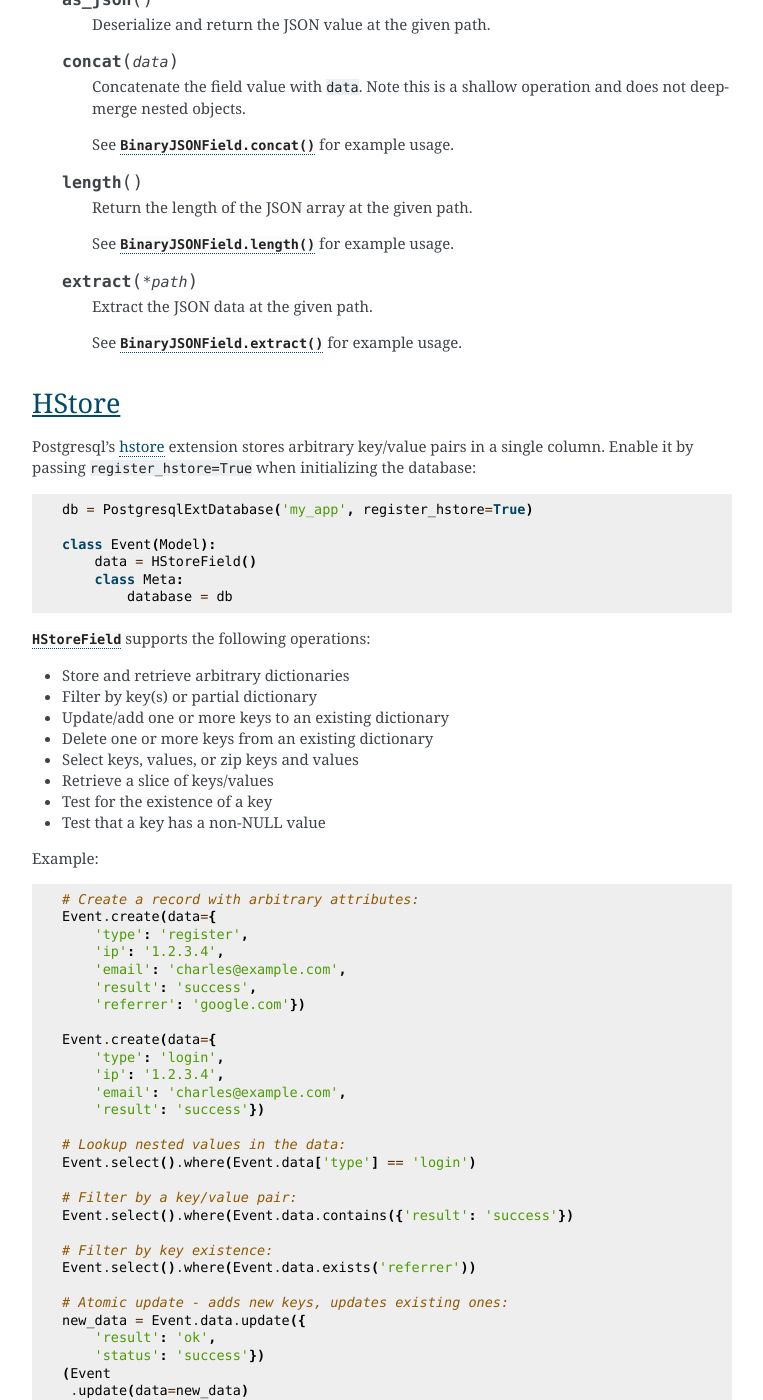
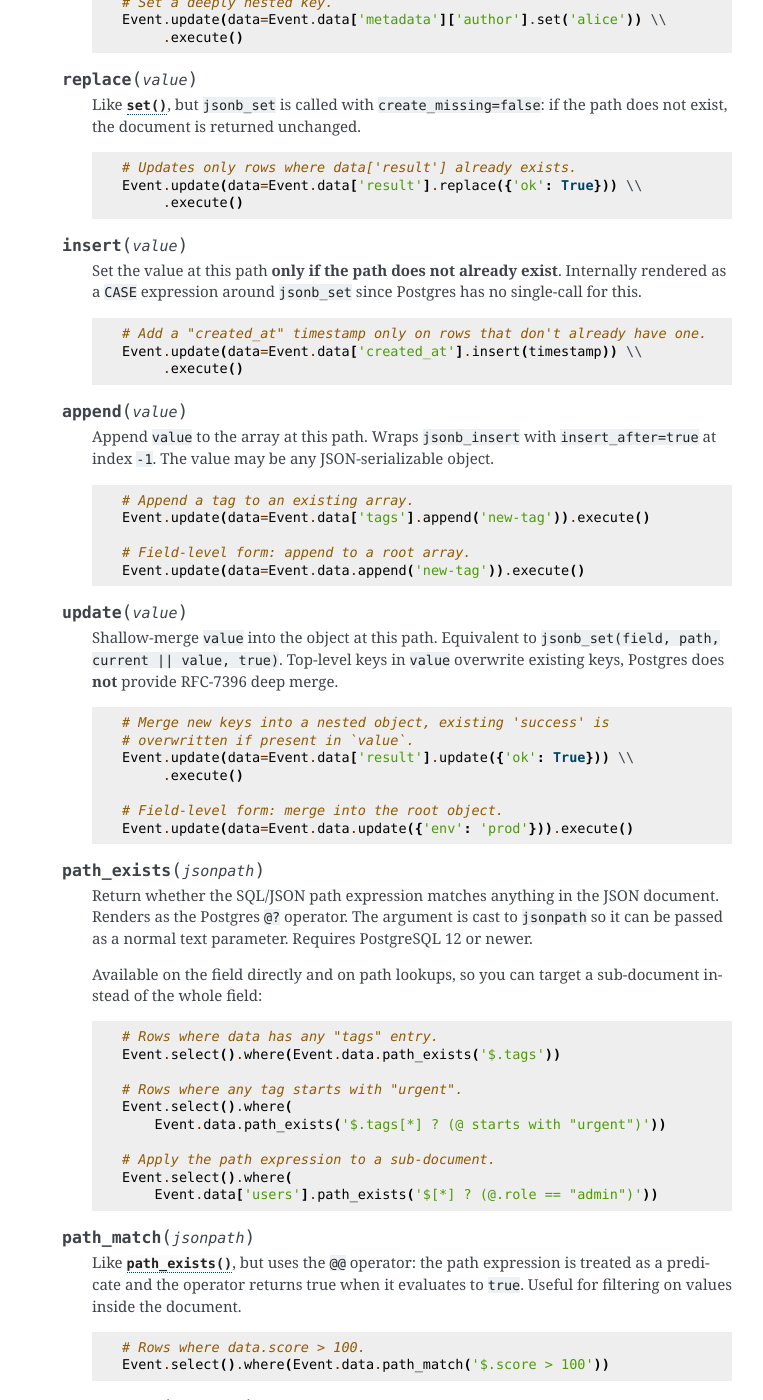
Before and after one commit to Star-DreamDev/myPeers, a Sphinx documentation site: the page built from docs/peers/postgres.rst, in a window 1280 px wide and 1400 px high, scrolled down 5891 px. Shown: the whole window, without its empty margins (378-1141 px from the left). Built offline with Sphinx 7.4.7, drawn with Linux system fonts in a browser that asks for light colours; the version number could not be read and is left out; some of the changed text lies outside the part shown.

Commit message:
Update docs, add path support to nested lookups as well.

```diff
--- a/docs/peers/postgres.rst
+++ b/docs/peers/postgres.rst
@@ -329,6 +329,141 @@
          # Equivalent to above.
          Event.select().where(Event.data['result'].extract('success') == True)
 
+   .. method:: set(value)
+
+      Set the value at the path described by this lookup. Wraps Postgres'
+      ``jsonb_set(..., create_missing=true)``: if the path does not exist it
+      is created. ``value`` may be a scalar, dict, or list.
+
+      .. code-block:: python
+
+         # Replace an existing key (or create it if missing).
+         Event.update(data=Event.data['result'].set({'success': True})) \\
+              .execute()
+
+         # Set a deeply nested key.
+         Event.update(data=Event.data['metadata']['author'].set('alice')) \\
+              .execute()
+
+   .. method:: replace(value)
+
+      Like :meth:`~BinaryJSONField.set`, but ``jsonb_set`` is called with
+      ``create_missing=false``: if the path does not exist, the document is
+      returned unchanged.
+
+      .. code-block:: python
+
+         # Updates only rows where data['result'] already exists.
+         Event.update(data=Event.data['result'].replace({'ok': True})) \\
+              .execute()
+
+   .. method:: insert(value)
+
+      Set the value at this path **only if the path does not already exist**.
+      Internally rendered as a ``CASE`` expression around ``jsonb_set`` since
+      Postgres has no single-call for this.
+
+      .. code-block:: python
+
+         # Add a "created_at" timestamp only on rows that don't already have one.
+         Event.update(data=Event.data['created_at'].insert(timestamp)) \\
+              .execute()
+
+   .. method:: append(value)
+
+      Append ``value`` to the array at this path. Wraps ``jsonb_insert`` with
+      ``insert_after=true`` at index ``-1``. The value may be any
+      JSON-serializable object.
+
+      .. code-block:: python
+
+         # Append a tag to an existing array.
+         Event.update(data=Event.data['tags'].append('new-tag')).execute()
+
+         # Field-level form: append to a root array.
+         Event.update(data=Event.data.append('new-tag')).execute()
+
+   .. method:: update(value)
+
+      Shallow-merge ``value`` into the object at this path. Equivalent to
+      ``jsonb_set(field, path, current || value, true)``. Top-level keys in
+      ``value`` overwrite existing keys, Postgres does **not** provide RFC-7396
+      deep merge.
+
+      .. code-block:: python
+
+         # Merge new keys into a nested object, existing 'success' is
+         # overwritten if present in `value`.
+         Event.update(data=Event.data['result'].update({'ok': True})) \\
+              .execute()
+
+         # Field-level form: merge into the root object.
+         Event.update(data=Event.data.update({'env': 'prod'})).execute()
+
+   .. method:: path_exists(jsonpath)
+
+      Return whether the SQL/JSON path expression matches anything in the
+      JSON document. Renders as the Postgres ``@?`` operator. The argument
+      is cast to ``jsonpath`` so it can be passed as a normal text parameter.
+      Requires PostgreSQL 12 or newer.
+
+      Available on the field directly and on path lookups, so you can target
+      a sub-document instead of the whole field:
+
+      .. code-block:: python
+
+         # Rows where data has any "tags" entry.
+         Event.select().where(Event.data.path_exists('$.tags'))
+
+         # Rows where any tag starts with "urgent".
+         Event.select().where(
+             Event.data.path_exists('$.tags[*] ? (@ starts with "urgent")'))
+
+         # Apply the path expression to a sub-document.
+         Event.select().where(
+             Event.data['users'].path_exists('$[*] ? (@.role == "admin")'))
+
+   .. method:: path_match(jsonpath)
+
+      Like :meth:`~BinaryJSONField.path_exists`, but uses the ``@@``
+      operator: the path expression is treated as a predicate and the
+      operator returns true when it evaluates to ``true``. Useful for
+      filtering on values inside the document.
+
+      .. code-block:: python
+
+         # Rows where data.score > 100.
+         Event.select().where(Event.data.path_match('$.score > 100'))
+
+   .. method:: path_query(jsonpath)
+
+      Wrap ``jsonb_path_query``, a set-returning function that yields each
+      match of ``jsonpath`` as a separate row. When used inside a
+      ``SELECT``, Postgres expands the SRF inline.
+
+      .. code-block:: python
+
+         # One row per tag in the data.
+         q = Event.select(Event.data.path_query('$.tags[*]').alias('tag'))
+         for row in q.tuples():
+             print(row[0])
+
+   .. method:: path_query_array(jsonpath)
+
+      Wrap ``jsonb_path_query_array``, which collects all matches into a
+      single JSON array.
+
+      .. code-block:: python
+
+         q = Event.select(
+             Event.data.path_query_array('$.items[*] ? (@.qty > 0).name')
+                  .alias('names'))
+
+   .. method:: path_query_first(jsonpath)
+
+      Wrap ``jsonb_path_query_first``, which returns the first match of
+      ``jsonpath`` (or ``NULL`` if there are no matches).
+
 
 .. class:: JSONField(dumps=None, *args, **kwargs)
 
@@ -362,6 +497,27 @@
       Extract the JSON data at the given path.
 
       See :meth:`BinaryJSONField.extract` for example usage.
+
+   .. method:: append(value)
+
+      Append ``value`` to the array at the document root. The lookup form
+      ``field['arr'].append(value)`` works as well for nested arrays.
+
+      See :meth:`BinaryJSONField.append` for example usage.
+
+   .. method:: update(value)
+
+      Shallow-merge ``value`` into the root object.
+
+      See :meth:`BinaryJSONField.update` for example usage and a note on
+      shallow-vs-deep merge semantics.
+
+   The lookup-level mutation builders (``set``, ``replace``, ``insert``,
+   ``append``, ``update``) are also available via ``__getitem__``, e.g.
+   ``MyModel.data['key'].set(value)``. They emit ``jsonb_set`` /
+   ``jsonb_insert`` SQL; for ``json`` columns Postgres casts implicitly on
+   ``UPDATE``. See the corresponding methods on :class:`BinaryJSONField` for
+   details.
 
 
 .. _postgres-hstore:
```
Also changed, not shown: 2 other files.
